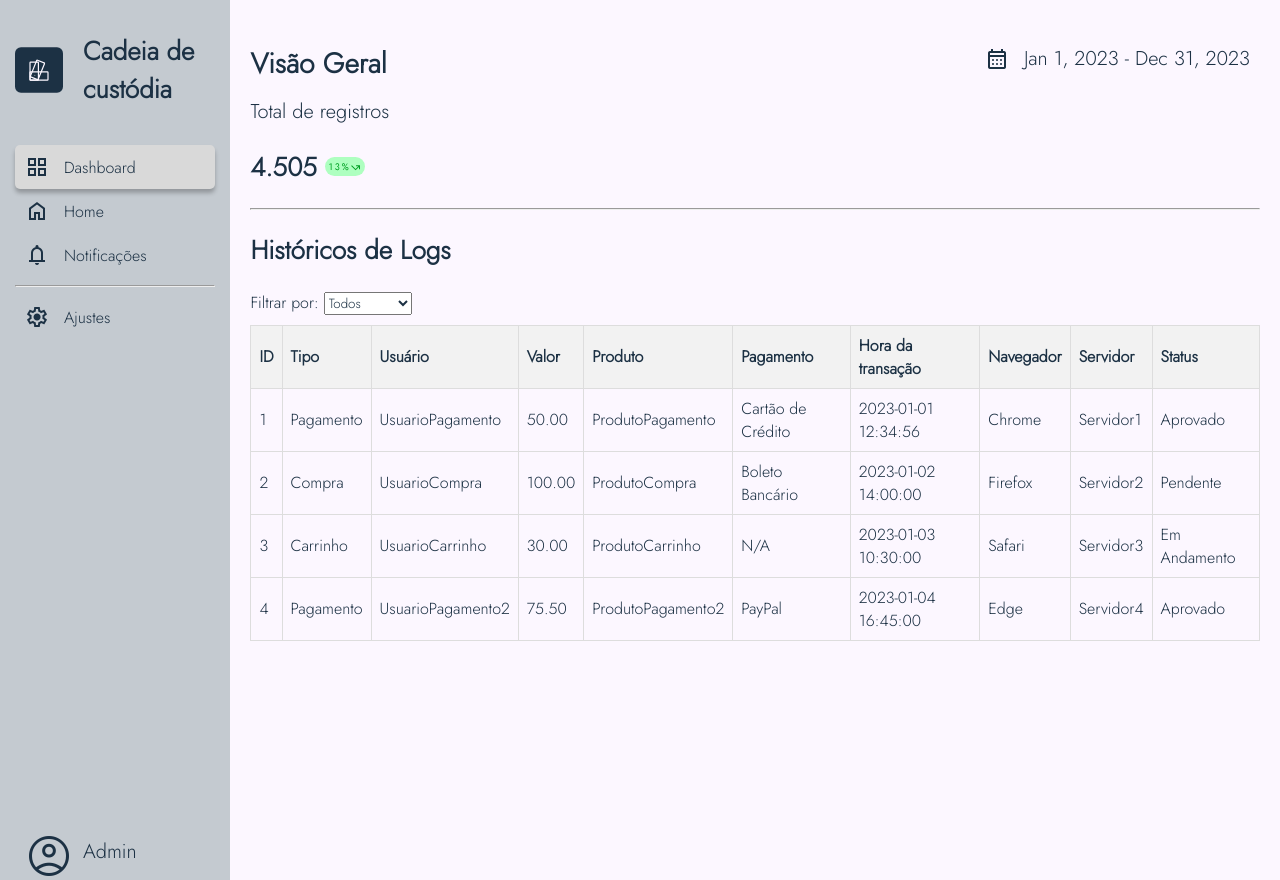
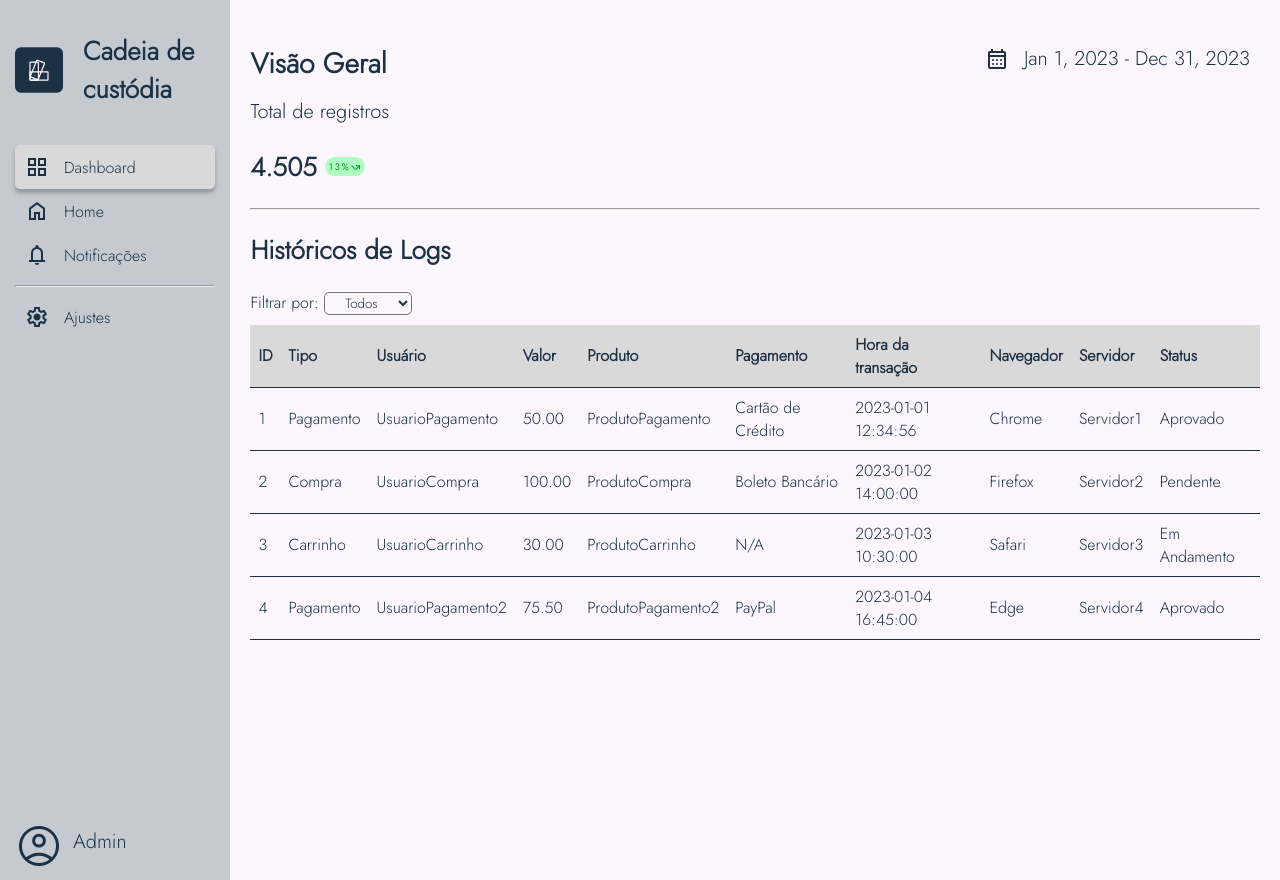
Before and after one commit to Ana-Laura-Moratelli/gerenciador-logs, a Flask app: page / in a window 1280 px wide. Run offline with Flask 3, Linux system fonts and the light colour scheme; data comes from the database, SQL or seed files in the repository; some libraries are stand-ins or nearby versions.

Commit message:
atualizei o css

```diff
--- a/src/static/css/style.css
+++ b/src/static/css/style.css
@@ -113,7 +113,7 @@ p{
 }
 .menu-usuario{
     margin-top: auto;
-    padding: 10px;
+    padding-bottom: 20px;
     display: flex;
     flex-direction: row;
     align-items: center;
@@ -124,6 +124,7 @@ p{
 
 
 /* CSS DA TABELA */
+
 table {
     width: 100%;
     border-collapse: collapse;
@@ -131,15 +132,18 @@ table {
 }
 
 th, td {
-    border: 1px solid #ddd;
+    border-bottom: 1px solid var(--azul-escuro);
     padding: 8px;
     text-align: left;
 }
 
 th {
-    background-color: #f2f2f2;
+    background-color: var(--cinza);
 }
 
 #filtroSelect {
     margin-bottom: 10px;
+    border-radius: 5px;
+    text-align: center;
+    background-color: transparent;
 }
```
